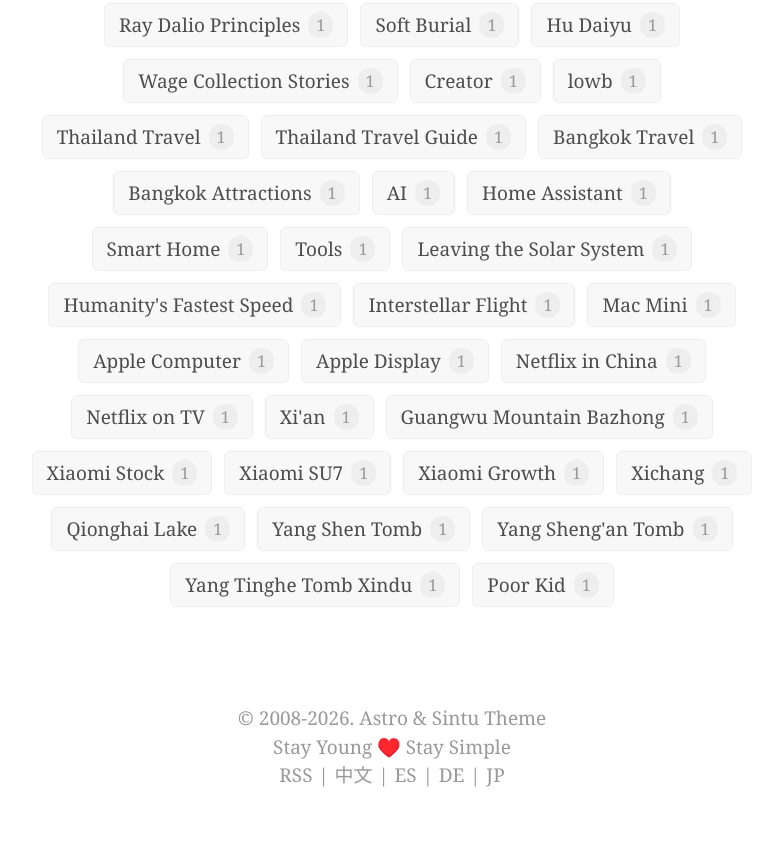
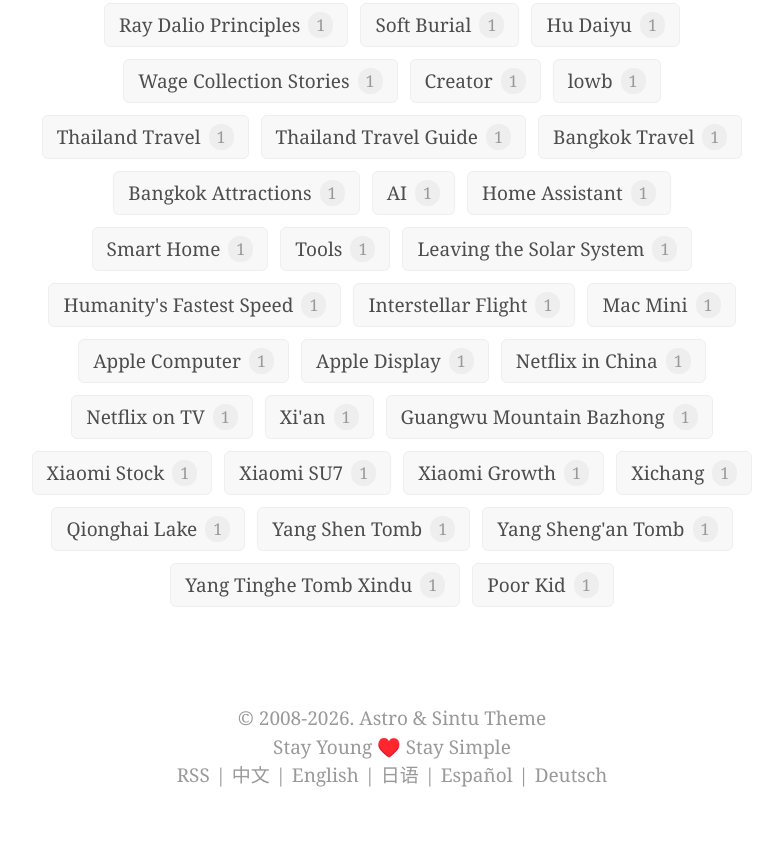
Before and after one commit to ezzty/krya-en, an Astro site: page /tags in a window 1280 px wide. Shown: the part 2881-3728 px from the top of the page, without its empty margins (248-1031 px from the left). Built offline with nearby package versions, Linux system fonts and the light colour scheme; Astro itself is replaced by a stand-in of ours.

Commit message:
fix: footer languages as 中文 English 日语 Español Deutsch

```diff
--- a/src/layouts/BaseLayout.astro
+++ b/src/layouts/BaseLayout.astro
@@ -114,16 +114,18 @@
       © 2008-{new Date().getFullYear()}. Astro & <a href="https://github.com/ezzty/krya-en" target="_blank" rel="noopener noreferrer" class="footer-link">Sintu Theme</a>
       <br />
       Stay Young ♥️ Stay Simple
-            <div class="footer-social">
+                  <div class="footer-social">
         <a href="/rss.xml" class="footer-link" title="RSS Feed" target="_blank" rel="noopener noreferrer">RSS</a>
         <span class="footer-divider">|</span>
         <a href="https://krya.com/" class="footer-link" title="中文" target="_blank" rel="noopener noreferrer">中文</a>
         <span class="footer-divider">|</span>
-        <a href="https://es.krya.com/" class="footer-link" title="Español" target="_blank" rel="noopener noreferrer">ES</a>
+        <a href="https://en.krya.com/" class="footer-link" title="English" target="_blank" rel="noopener noreferrer">English</a>
         <span class="footer-divider">|</span>
-        <a href="https://de.krya.com/" class="footer-link" title="Deutsch" target="_blank" rel="noopener noreferrer">DE</a>
+        <a href="https://jp.krya.com/" class="footer-link" title="日语" target="_blank" rel="noopener noreferrer">日语</a>
         <span class="footer-divider">|</span>
-        <a href="https://jp.krya.com/" class="footer-link" title="日本語" target="_blank" rel="noopener noreferrer">JP</a>
+        <a href="https://es.krya.com/" class="footer-link" title="Español" target="_blank" rel="noopener noreferrer">Español</a>
+        <span class="footer-divider">|</span>
+        <a href="https://de.krya.com/" class="footer-link" title="Deutsch" target="_blank" rel="noopener noreferrer">Deutsch</a>
       </div>
 </footer>
 
```
